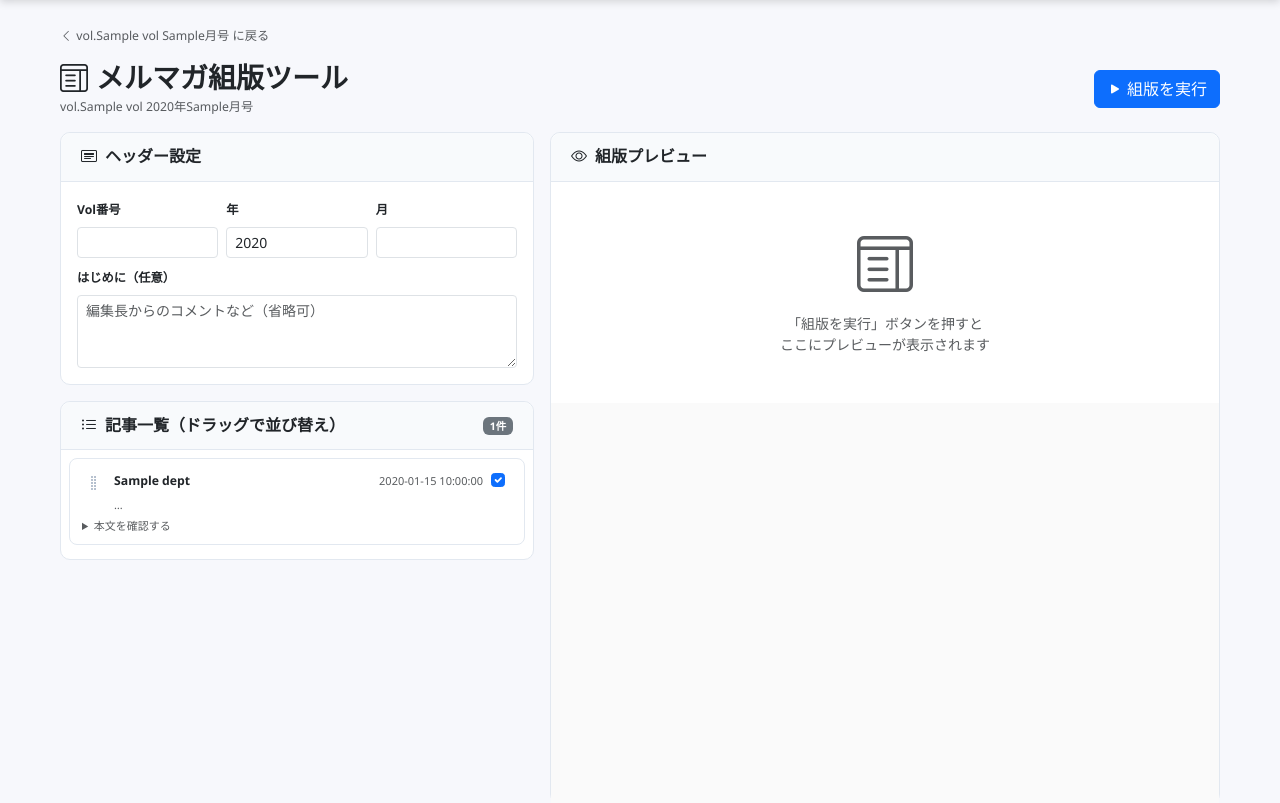
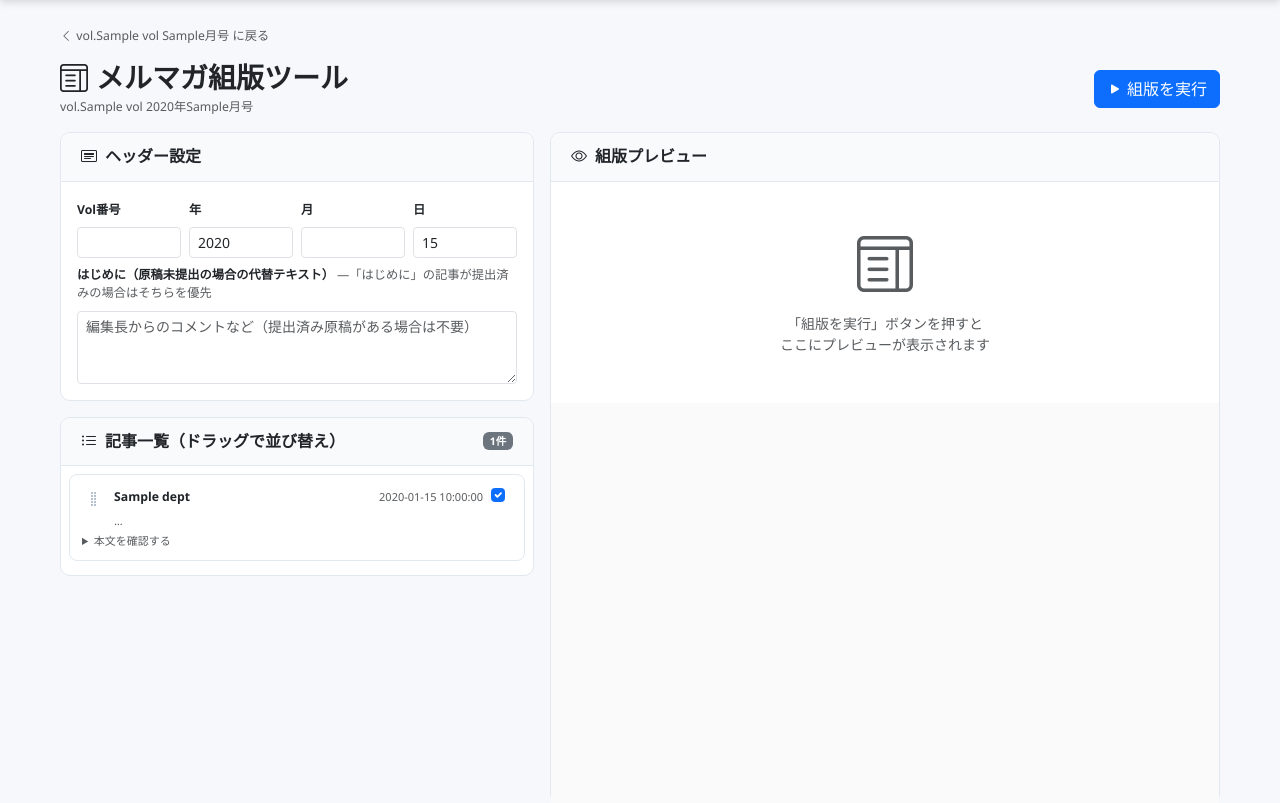
Before and after one commit to kim777fk-max/mailmaga, a Flask app: template templates/assemble.html in a window 1280 px wide. Shown: the part 56-859 px from the top of the page. Run offline with Flask 3, Linux system fonts and the light colour scheme; the template is opened without the code that fills it: most values are stand-ins (such as "Sample title", 1, 10 or a date in 2020).

Commit message:
fix: 組版フォーマットをメルマガいたしん正式テンプレートに変更
- DEPARTMENTS リストを正式部署順に更新（はじめに・各部追加）
- 〓＝区切り・◆セクション・==フッターの完全固定フォーマット対応
- はじめに・会長挨拶を専用セクションとして先頭に自動配置
- 各部活動紹介は【部署名】形式で本文を挿入
- vol番号・年月日・アンケートURLをフッターに自動入力
- ヘッダー設定に「日」フィールド追加（デフォルト15日）

Made-with: Cursor

```diff
--- a/app.py
+++ b/app.py
@@ -15,10 +15,25 @@ CONFIG_FILE    = os.path.join(DATA_DIR, 'config.json')
 TEMPLATES_FILE = os.path.join(DATA_DIR, 'email_templates.json')
 
 DEPARTMENTS = [
-    '会長挨拶', '板診塾', '副会長', '理事長',
-    '研究部', 'セミナー部', '広報部',
-    '板橋区簡易型BCP策定支援事業', 'プロジェクト', 'その他',
+    'はじめに',
+    '会長挨拶',
+    '板診塾',
+    '研修部',
+    '総務部',
+    '地域支援部',
+    '事業支援部',
+    '国際部',
+    '会員部',
+    '渉外部',
+    'コンプライアンス室',
+    '広報部',
+    '板橋区簡易型BCP策定支援事業',
+    'プロジェクト',
+    'その他',
 ]
+
+# 組版時に専用セクションとして扱う部署（各部活動紹介の外に出す）
+SPECIAL_DEPTS = {'はじめに', '会長挨拶'}
 
 STEPS = [
     {'key': 'schedule_mail',     'label': 'スケジュール案内',  'icon': '①', 'date_key': 'schedule_mail',     'has_email': True},
@@ -552,55 +567,129 @@ def build_newsletter_api(cycle_id):
     if not cycle:
         return jsonify({'error': 'not found'}), 404
 
-    config = load_config()
     data   = request.get_json()
-    order  = data.get('order', [])   # [{id, dept, body}, ...]
+    order  = data.get('order', [])   # [{dept, body}, ...]
     header = data.get('header', {})
 
     vol   = header.get('vol',   cycle.get('vol', ''))
     year  = header.get('year',  cycle.get('delivery_year', ''))
     month = header.get('month', cycle.get('delivery_month', ''))
-    intro = header.get('intro', '').strip()
+    day   = header.get('day',   '15')
 
-    sep = '━' * 20
-    parts = []
+    # フォームから「はじめに」が未提出の場合の代替テキスト
+    intro_fallback = header.get('intro_fallback', '').strip()
 
-    # ── ヘッダー ──
-    parts.append(sep)
-    parts.append(f'メルマガいたしん vol.{vol}')
-    parts.append(f'{year}年{month}月')
-    parts.append(sep)
-    parts.append('')
+    SEP_TOP = '〓＝〓＝〓＝〓＝〓＝〓＝〓＝〓＝〓＝〓＝'
+    SEP_MID = '=================================='
 
-    # ── はじめに（任意） ──
-    if intro:
-        parts.append(intro)
-        parts.append('')
-        parts.append(sep)
-        parts.append('')
+    # 記事を部署名でマッピング（同一部署が複数ある場合は後者を優先）
+    art_map = {}
+    for art in order:
+        d = art.get('dept', '').strip()
+        if d:
+            art_map[d] = art.get('body', '').strip()
 
-    # ── 各記事 ──
+    P = []   # 最終テキストの行リスト
+
+    # ════════════════════════════════
+    # ヘッダーブロック
+    # ════════════════════════════════
+    P += [
+        SEP_TOP,
+        '',
+        '板診会会員向けメールマガジン',
+        '　 ■ メルマガいたしん ■',
+        f'　 vol.{vol} {year}年{month}月{day}日',
+        '',
+        '発行：(一社)板橋中小企業診断士協会広報部',
+        'WEB https://rmc-itabashi.jp/',
+        'FB https://www.facebook.com/itashinkai/',
+        '',
+        SEP_TOP,
+        '',
+        '',
+    ]
+
+    # ════════════════════════════════
+    # ◆ はじめに
+    # ════════════════════════════════
+    intro_body = art_map.get('はじめに', intro_fallback) or '（未提出）'
+    P += [
+        '◆　はじめに　　　---------------------',
+        '',
+        intro_body,
+        '',
+        '　　　　　　　　　  　（広報部　木村文彦）',
+        '',
+        '',
+    ]
+
+    # ════════════════════════════════
+    # ◆ 会長挨拶
+    # ════════════════════════════════
+    kaichou_body = art_map.get('会長挨拶', '') or '（未提出）'
+    P += [
+        '◆　会長挨拶　　　---------------------',
+        '',
+        kaichou_body,
+        '',
+        '　　　　　　　　　  　（会長　）',
+        '',
+        '',
+    ]
+
+    # ════════════════════════════════
+    # ◆ 各部活動紹介
+    # ════════════════════════════════
+    P += [
+        '◆　各部活動紹介　　　　---------------',
+        '',
+    ]
+
     for art in order:
-        dept = art.get('dept', '')
-        body = art.get('body', '').strip()
-        if not body:
+        dept = art.get('dept', '').strip()
+        if dept in SPECIAL_DEPTS or not dept:
             continue
-        parts.append(f'【{dept}】')
-        parts.append('')
-        parts.append(body)
-        parts.append('')
-        parts.append(sep)
-        parts.append('')
+        body = art.get('body', '').strip() or '（未提出）'
+        P += [
+            f'【{dept}】',
+            '',
+            body,
+            '',
+            '',
+        ]
 
-    # ── フッター ──
-    contact = config.get('contact_email', '')
-    parts.append('配信停止・変更はこちらへご連絡ください。')
-    if contact:
-        parts.append(contact)
-    parts.append(sep)
+    # ════════════════════════════════
+    # フッターブロック
+    # ════════════════════════════════
+    P += [
+        SEP_MID,
+        f'■メルマガいたしんVol.{vol}はいかがでした',
+        'でしょうか。',
+        '皆様にご活用いただけるよう改善してまいり',
+        'たいと思いますので、ぜひ以下よりアンケー',
+        'ト回答にご協力ください。',
+        '',
+        '是非ご意見、ご感想をお聞かせください。',
+        'ご質問もお待ちしております。',
+        '(所要時間：1-2分)',
+        'https://forms.gle/TGdD1f7HGRCpxbjj7',
+        '',
+        '次回もご期待ください！',
+        '',
+        '【お問合せ先】mmp@rmc-itabashi.jp',
+        '',
+        '一般社団法人板橋中小企業診断士協会',
+        '会員向けメールマガジン',
+        '　　　　　　　「メルマガいたしん」',
+        '（奇数月15日発行）',
+        '【発行人】　　　会　　長　大東威司',
+        '【編集責任者】　広報部長　猿川明',
+        '【編集者】　　　広報部　　木村文彦',
+        SEP_MID,
+    ]
 
-    newsletter = '\n'.join(parts)
-    return jsonify({'text': newsletter})
+    return jsonify({'text': '\n'.join(P)})
 
 
 if __name__ == '__main__':
--- a/templates/assemble.html
+++ b/templates/assemble.html
@@ -42,26 +42,34 @@
       </div>
       <div class="card-body">
         <div class="row g-2">
-          <div class="col-4">
+          <div class="col-3">
             <label class="form-label small fw-semibold">Vol番号</label>
             <input type="number" class="form-control form-control-sm" id="hdr-vol"
                    value="{{ cycle.vol }}">
           </div>
-          <div class="col-4">
+          <div class="col-3">
             <label class="form-label small fw-semibold">年</label>
             <input type="number" class="form-control form-control-sm" id="hdr-year"
                    value="{{ cycle.delivery_year }}">
           </div>
-          <div class="col-4">
+          <div class="col-3">
             <label class="form-label small fw-semibold">月</label>
             <input type="number" class="form-control form-control-sm" id="hdr-month"
                    value="{{ cycle.delivery_month }}">
           </div>
+          <div class="col-3">
+            <label class="form-label small fw-semibold">日</label>
+            <input type="number" class="form-control form-control-sm" id="hdr-day"
+                   value="15" min="1" max="31">
+          </div>
         </div>
         <div class="mt-2">
-          <label class="form-label small fw-semibold">はじめに（任意）</label>
+          <label class="form-label small fw-semibold">
+            はじめに（原稿未提出の場合の代替テキスト）
+            <span class="text-muted fw-normal">―「はじめに」の記事が提出済みの場合はそちらを優先</span>
+          </label>
           <textarea class="form-control form-control-sm" id="hdr-intro" rows="3"
-                    placeholder="編集長からのコメントなど（省略可）"></textarea>
+                    placeholder="編集長からのコメントなど（提出済み原稿がある場合は不要）"></textarea>
         </div>
       </div>
     </div>
@@ -259,10 +267,11 @@ async function buildNewsletter() {
   }
 
   const header = {
-    vol:   document.getElementById('hdr-vol').value,
-    year:  document.getElementById('hdr-year').value,
-    month: document.getElementById('hdr-month').value,
-    intro: document.getElementById('hdr-intro').value,
+    vol:            document.getElementById('hdr-vol').value,
+    year:           document.getElementById('hdr-year').value,
+    month:          document.getElementById('hdr-month').value,
+    day:            document.getElementById('hdr-day').value,
+    intro_fallback: document.getElementById('hdr-intro').value,
   };
 
   const btn = document.querySelector('button[onclick="buildNewsletter()"]');
@@ -310,7 +319,8 @@ function downloadNewsletter() {
   const vol   = document.getElementById('hdr-vol').value;
   const year  = document.getElementById('hdr-year').value;
   const month = String(document.getElementById('hdr-month').value).padStart(2, '0');
-  const fname = `melmaga_vol${vol}_${year}${month}.txt`;
+  const day   = String(document.getElementById('hdr-day').value).padStart(2, '0');
+  const fname = `melmaga_vol${vol}_${year}${month}${day}.txt`;
 
   const blob = new Blob([_newsletterText], { type: 'text/plain;charset=utf-8' });
   const url  = URL.createObjectURL(blob);
```
